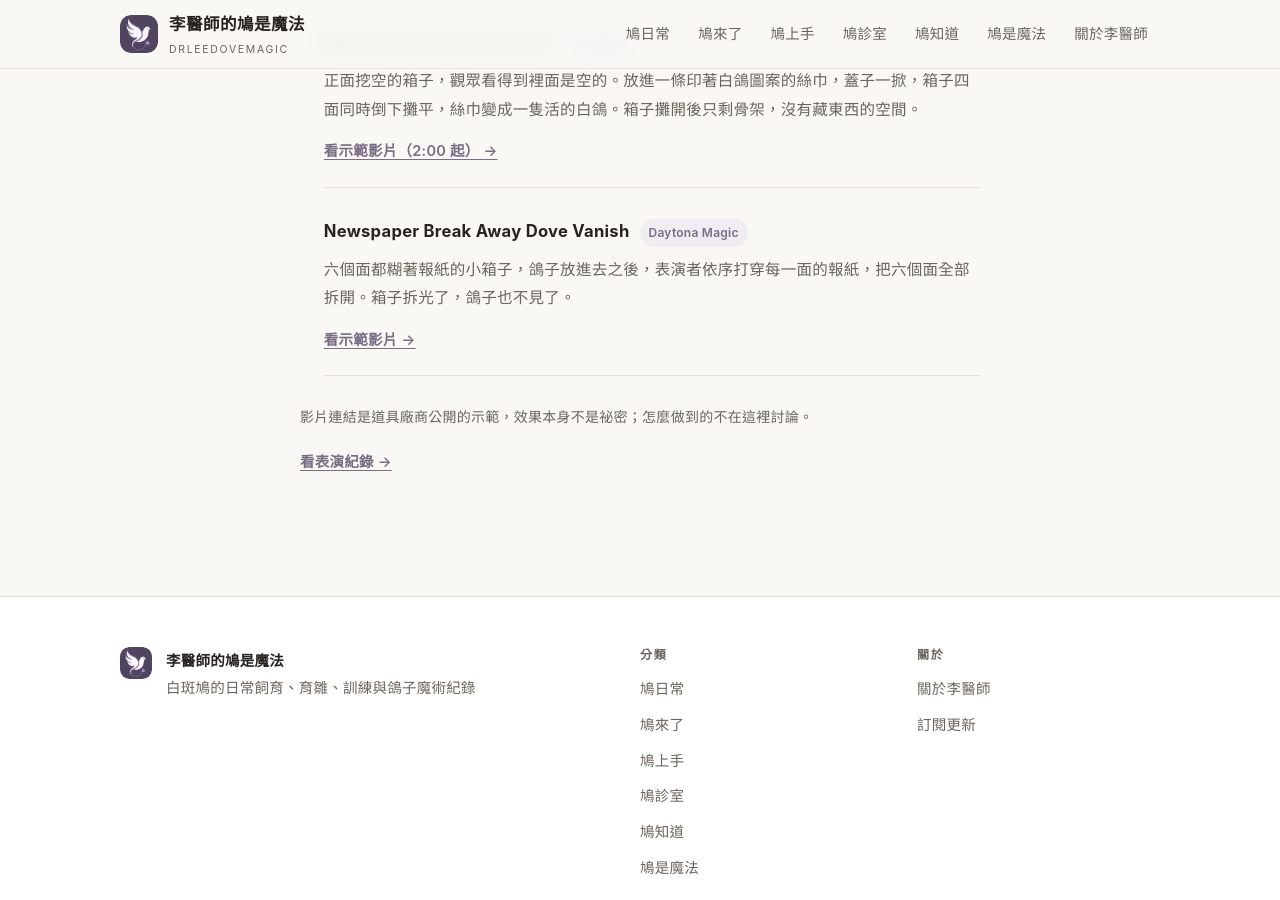
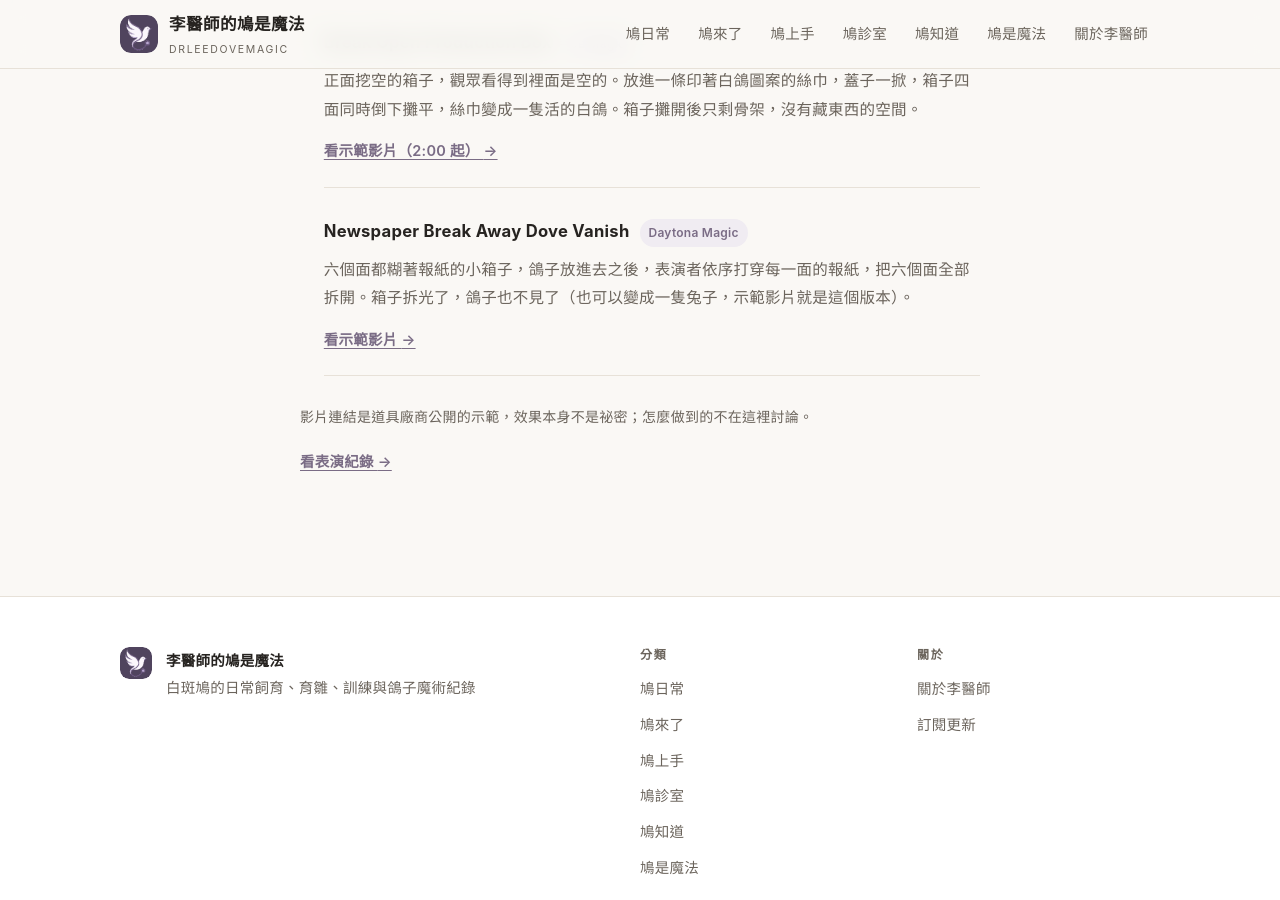
Before and after one commit to sherlocklee0212/drleedovemagic, a Jekyll site: the page built from magic/props.html, in a window 1280 px wide and 900 px high, scrolled down 544 px. Built offline with Jekyll 4.4.1, drawn with Linux system fonts in a browser that asks for light colours.

Commit message:
Newspaper Break Away Dove Vanish 補上可變成兔子的版本
示範影片呈現的是變兔子的版本，說明加註兩種結尾都可以。

Co-Authored-By: Claude Opus 5 <noreply@anthropic.com>

```diff
--- a/_data/props.yml
+++ b/_data/props.yml
@@ -24,5 +24,5 @@
 
 - name: Newspaper Break Away Dove Vanish
   maker: Daytona Magic
-  desc: 六個面都糊著報紙的小箱子，鴿子放進去之後，表演者依序打穿每一面的報紙，把六個面全部拆開。箱子拆光了，鴿子也不見了。
+  desc: 六個面都糊著報紙的小箱子，鴿子放進去之後，表演者依序打穿每一面的報紙，把六個面全部拆開。箱子拆光了，鴿子也不見了（也可以變成一隻兔子，示範影片就是這個版本）。
   link: https://www.youtube.com/watch?v=ZfIygG8BkPE
```
